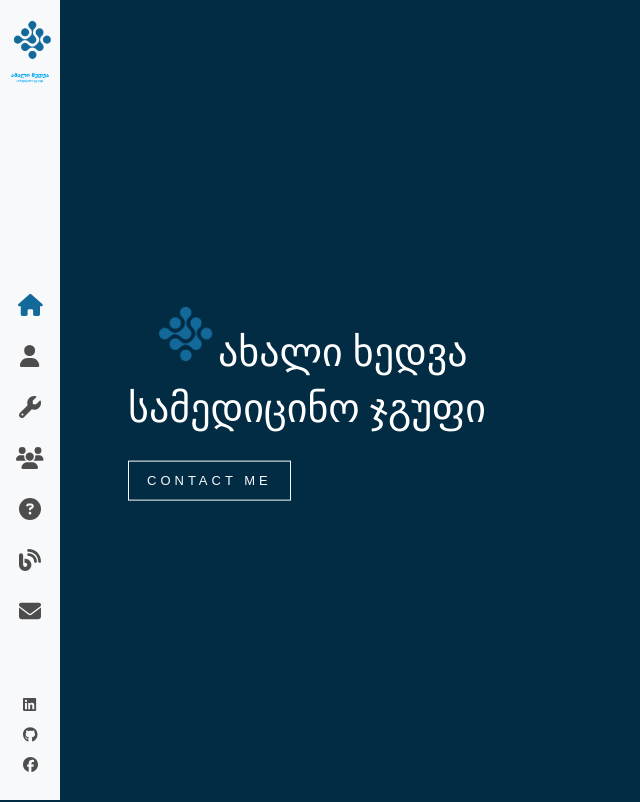
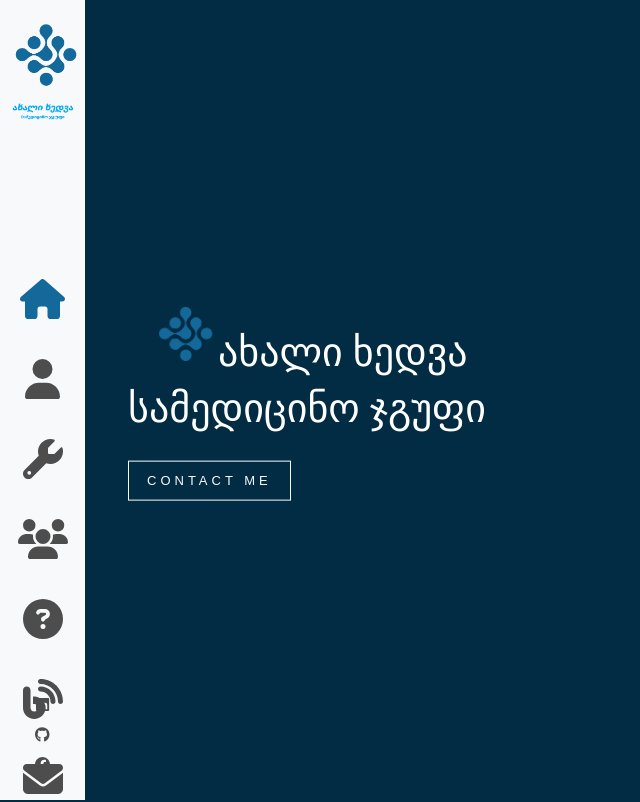
Before and after one commit to kapsona777/kapson-portfolio-github, a React (Create React App) app: page / in a window 1280 px wide. Shown: the top 802 px of the page, without its empty margins (0-640 px from the left). Built offline with nearby package versions, Linux system fonts and the light colour scheme.

Commit message:
style change

```diff
--- a/src/components/Sidebar/index.scss
+++ b/src/components/Sidebar/index.scss
@@ -1,6 +1,6 @@
 .nav-bar{
     background:#f8f9fa;
-    width:60px;
+    width:85px;
     height:100%;
     position:absolute;
     top:0;
@@ -14,11 +14,11 @@
         img{
             display:block;
             margin: 8px auto;
-            width: 49px;
+            width: 80px;
             height:auto;
 
             &.sub-logo{
-                width:50px;
+                width:80px;
             }
         }
     }
@@ -28,16 +28,15 @@
         text-align:center;
         position:absolute;
         height:210px;
-        top:50%;
-        margin-top:-120px;
+        padding-top:150%;
         width:100%;
 
         a{
-            font-size:22px;
+            font-size:40px;
             color:#4d4d4e;
             display:block;
             line-height:51px;
-            height:51px;
+            height:80px;
             position:relative;
             text-decoration:none;
 
@@ -59,10 +58,10 @@
 
             &:after{
                 content:'';
-                font-size:9px;
+                font-size:20px;
                 position:absolute;
                 letter-spacing:2px;
-                bottom:0;
+                bottom: 30%;
                 display:block;
                 width: 100%;
                 text-align: center;
```
